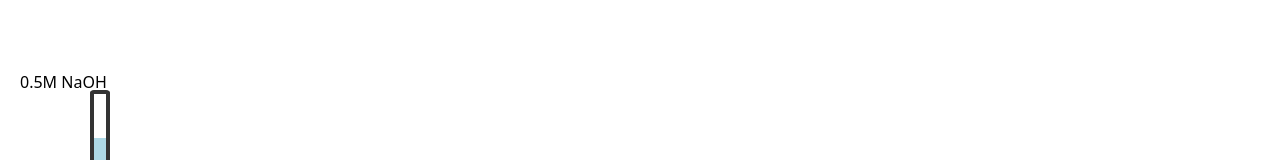
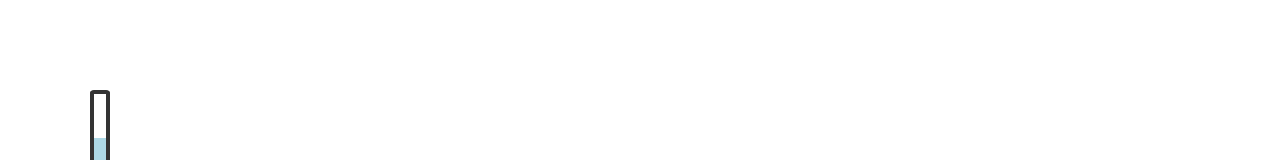
Before and after one commit to Content-Interactives/titration, a React (Vite) app: page / in a window 1280 px wide. Shown: the part 280-440 px from the top of the page. Built offline with nearby package versions, Linux system fonts and the light colour scheme.

Commit message:
removed text

```diff
--- a/src/components/Titration.jsx
+++ b/src/components/Titration.jsx
@@ -1424,7 +1424,6 @@ const handleEquationDrop = (e, key) => {
 
 							{/* Wrap burette components */}
 							<div className={`burette-container ${isBuretteSliding ? 'slide-down' : ''}`}>
-								<div className="text-xs text-gray-600 text-center" style={{ position: 'absolute', top: '-20px', left: '50%', transform: 'translateX(-50%)', width: '100%' }}>0.5M NaOH</div>
 								<div className="burette">
 									<div className="burette-body">
 										<div
```
